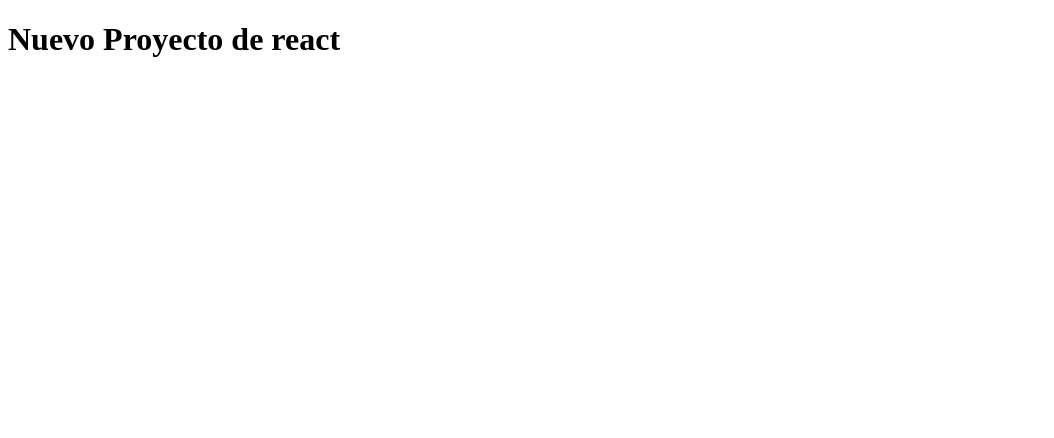
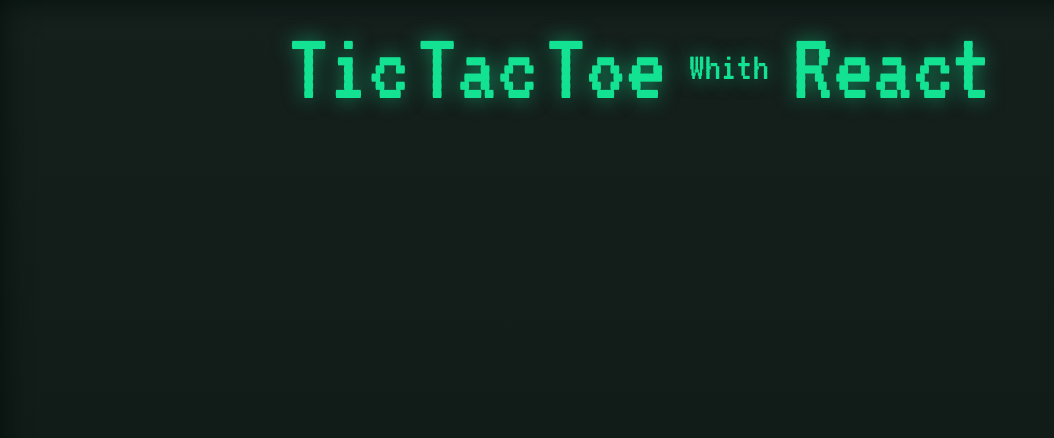
Before and after one commit to roddsolis/react-tic-tac-toe, a React (Vite) app: page / in a window 1280 px wide. Shown: the top 438 px of the page, without its empty margins (0-1054 px from the left). Built offline with nearby package versions, Linux system fonts and the light colour scheme.

Commit message:
avance en la estructura y el css del proyecto TTT

```diff
--- a/index.html
+++ b/index.html
@@ -1,11 +1,14 @@
 <!doctype html>
-<html lang="en">
+<html lang="es">
   <head>
     <meta charset="UTF-8" />
     <link rel="icon" type="image/svg+xml" href="/vite.svg" />
     <meta name="viewport" content="width=device-width, initial-scale=1.0" />
+    <link rel="preconnect" href="https://fonts.googleapis.com">
+    <link rel="preconnect" href="https://fonts.gstatic.com" crossorigin>
+    <link href="https://fonts.googleapis.com/css2?family=VT323&display=swap" rel="stylesheet">
     <link rel="stylesheet" href="/src/css/style.css">
-    <title>Reat Tic Tac Toe</title>
+    <title>React Tic Tac Toe</title>
   </head>
   <body>
     <div id="root"></div>
--- a/src/App.jsx
+++ b/src/App.jsx
@@ -1,12 +1,13 @@
-
-
-
 const App = () => {
   return (
     <>
-      <h1>Nuevo Proyecto de react</h1>
+      <div className="titleContainer">
+        <h1>Tic Tac Toe</h1>
+        <h3>Whith</h3>
+        <h1>React</h1>
+      </div>
     </>
-  )
-}
+  );
+};
 
-export default App
+export default App;
--- a/src/css/style.css
+++ b/src/css/style.css
@@ -0,0 +1,43 @@
+:root {
+  --primary-color: #12e292;
+}
+
+* {
+  padding: 0;
+  margin: 0;
+  box-sizing: border-box;
+  shape-rendering: geometricPrecision;
+}
+
+#root {
+  display: grid;
+  grid-template-columns: repeat(12, 1fr);
+  grid-template-rows: 1fr 3fr 1fr 1fr;
+  column-gap: 1em;
+  display: grid;
+  height: 100vh;
+  background: linear-gradient(180deg, #15201d 0%, #0e1815 100%);
+  box-shadow: 0px 0px 30px 0px #040f0b inset;
+  font-family: "VT323", monospace;
+  color: var(--primary-color);
+  text-shadow: 0px 0px 20px #12e2928e;
+}
+
+.titleContainer {
+  grid-column: 1 / 13;
+  align-items: center;
+  justify-content: center;
+  display: flex;
+  gap: 1.5em;
+}
+
+h1 {
+  font-size: 102px;
+  font-weight: 500;
+  letter-spacing: -1px;
+  word-spacing: -0.3em;
+}
+h3 {
+  font-size: 40px;
+  font-weight: 500;
+}
--- a/src/main.jsx
+++ b/src/main.jsx
@@ -1,6 +1,7 @@
 import React from 'react'
 import ReactDOM from 'react-dom/client'
 import App from './App'
+import '/src/css/style.css'
 
 
 
```
